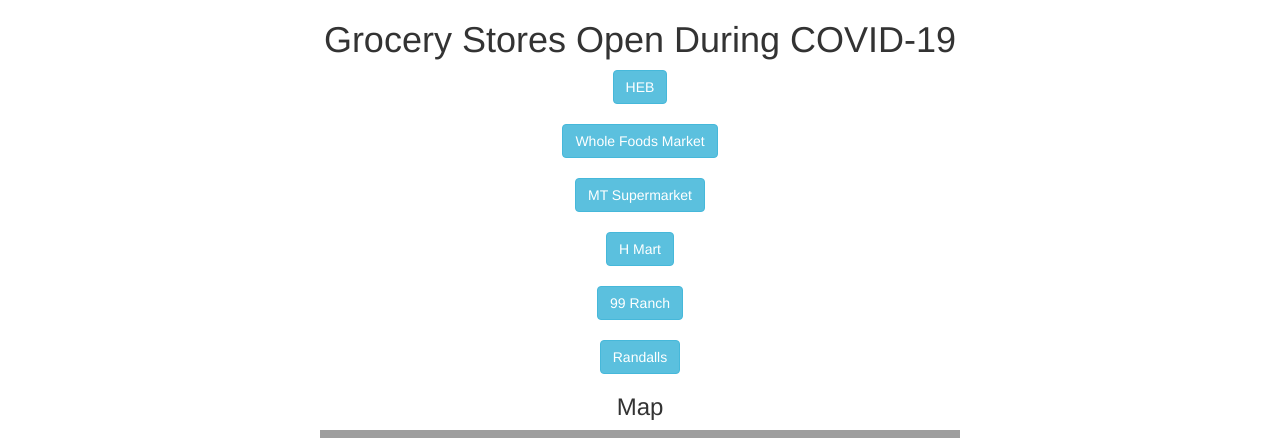
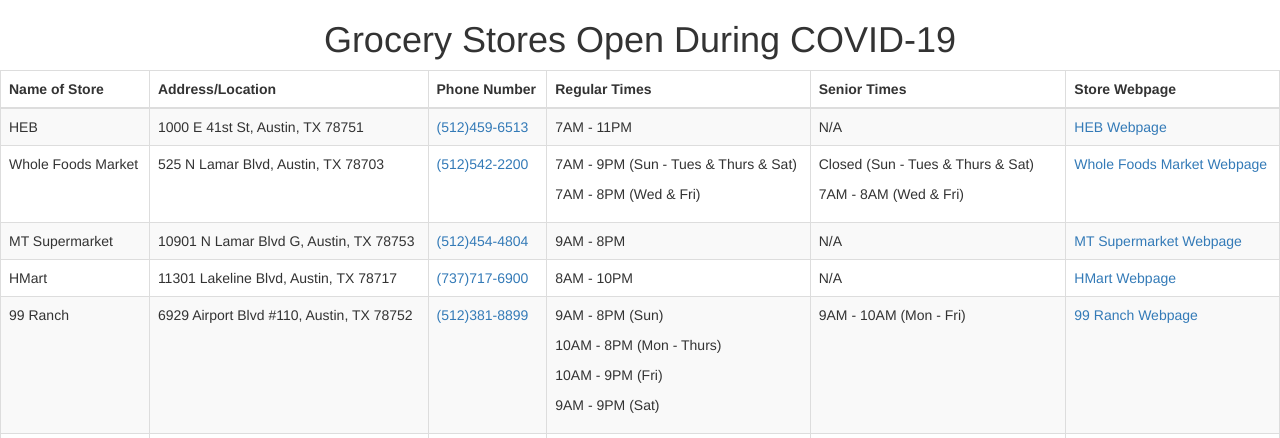
Before and after one commit to hmallidi/quarantine-fighter, a Flask app: page /grocery in a window 1280 px wide. Shown: the part 52-490 px from the top of the page. Run offline with Flask 2, Linux system fonts and the light colour scheme; some libraries are stand-ins or nearby versions; grey boxes are pictures that could not be loaded.

Commit message:
updated grocery.html with table

```diff
--- a/templates/grocery.html
+++ b/templates/grocery.html
@@ -10,11 +10,24 @@
      <script src="https://maxcdn.bootstrapcdn.com/bootstrap/3.4.1/js/bootstrap.min.js"></script>
 
      <style>
-         #map {
-             width: 50%;
-             height: 400px;
-             background-color: grey;
-         }
+        #map {
+            width: 50%;
+            height: 400px;
+            background-color: grey;
+        }
+
+        table.dataTable thead .sorting:after,
+        table.dataTable thead .sorting:before,
+        table.dataTable thead .sorting_asc:after,
+        table.dataTable thead .sorting_asc:before,
+        table.dataTable thead .sorting_asc_disabled:after,
+        table.dataTable thead .sorting_asc_disabled:before,
+        table.dataTable thead .sorting_desc:after,
+        table.dataTable thead .sorting_desc:before,
+        table.dataTable thead .sorting_desc_disabled:after,
+        table.dataTable thead .sorting_desc_disabled:before {
+        bottom: .5em;
+        }
      </style>
 
     <title>Grocery Stores</title>
@@ -53,6 +66,92 @@
     </nav> <!-- end of class navbar navbar-default -->
 
     <center><h1>Grocery Stores Open During COVID-19</h1></center>
+    <center>
+        <table id = "groceryTable" class="table table-striped table-bordered table-sm">
+            <thead>
+                <tr>
+                    <th>Name of Store</th>
+                    <th>Address/Location</th>
+                    <th>Phone Number</th>
+                    <th>Regular Times</th>
+                    <th>Senior Times</th>
+                    <th>Store Webpage</th>
+                </tr>
+            </thead>
+            <tbody>
+                <tr>
+                    <td>HEB</td>
+                    <td>1000 E 41st St, Austin, TX 78751</td>
+                    <td><a href="tel: 512-459-6513">(512)459-6513</a></td>
+                    <td>7AM - 11PM</td>
+                    <td>N/A</td>
+                    <td><a href="https://newsroom.heb.com/hancock-center-h%E2%80%91e%E2%80%91b/" target="_blank">HEB Webpage</a></td>
+                </tr>
+                <tr>
+                    <td>Whole Foods Market</td>
+                    <td>525 N Lamar Blvd, Austin, TX 78703</td>
+                    <td><a href="tel: 512-542-2200">(512)542-2200</a></td>
+                    <td>
+                        <p>7AM - 9PM (Sun - Tues & Thurs & Sat)</p>
+                        <p>7AM - 8PM (Wed & Fri)</p>
+                    </td>
+                    <td>
+                        <p>Closed (Sun - Tues & Thurs & Sat)</p>
+                        <p>7AM - 8AM (Wed & Fri)</p>
+                    </td>
+                    <td><a href="https://www.wholefoodsmarket.com/stores/lamar" target="_blank">Whole Foods Market Webpage</a></td>
+                </tr>
+                <tr>
+                    <td>MT Supermarket</td>
+                    <td>10901 N Lamar Blvd G, Austin, TX 78753</td>
+                    <td><a href="tel: 512-454-4804">(512)454-4804</a></td>
+                    <td>9AM - 8PM</td>
+                    <td>N/A</td>
+                    <td><a href="https://www.wholefoodsmarket.com/stores/lamar" target="_blank">MT Supermarket Webpage</a></td>
+                </tr>
+                <tr>
+                    <td>HMart</td>
+                    <td>11301 Lakeline Blvd, Austin, TX 78717</td>
+                    <td><a href="tel: 737-717-6900">(737)717-6900</a></td>
+                    <td>8AM - 10PM</td>
+                    <td>N/A</td>
+                    <td><a href="http://mtsupermarket.com" target="_blank">HMart Webpage</a></td>
+                </tr>
+                <tr>
+                    <td>99 Ranch</td>
+                    <td>6929 Airport Blvd #110, Austin, TX 78752</td>
+                    <td><a href="tel: 512-381-8899">(512)381-8899</a></td>
+                    <td>
+                        <p>9AM - 8PM (Sun)</p>
+                        <p>10AM - 8PM (Mon - Thurs)</p>
+                        <p>10AM - 9PM (Fri)</p>
+                        <p>9AM - 9PM (Sat)</p>
+                    </td>
+                    <td>9AM - 10AM (Mon - Fri)</td>
+                    <td><a href="https://www.99ranch.com/stores/austin" target="_blank">99 Ranch Webpage</a></td>
+                </tr>
+                <tr>
+                    <td>Randalls</td>
+                    <td>1500 W 35th St, Austin, TX 78703</td>
+                    <td><a href="tel: 512-453-8406">(512)453-8406</a></td>
+                    <td>6AM - 11PM</td>
+                    <td>
+                        <p>Closed (Sun - Mon & Wed & Fri - Sat)</p>
+                        <p>6AM - 9AM (Tues & Thurs)</p>
+                    </td>
+                    <td>
+                        <a href="https://local.randalls.com/tx/austin/1500-w-35th-st.html" target="_blank">Store Webpage</a>
+                    </td>
+                </tr>
+            </tbody>
+        </table>
+        <script>
+            $(document).ready(function() {
+                $('#groceryTable').DataTable();
+                $('.dataTables_length').addClass('bs-select');
+            });
+        </script>
+    </center>
     <center>
     <button type="button" class="btn btn-info" data-toggle="collapse" data-target="#HEB">HEB</button>
     <div class = "collapse" id="HEB">
```
